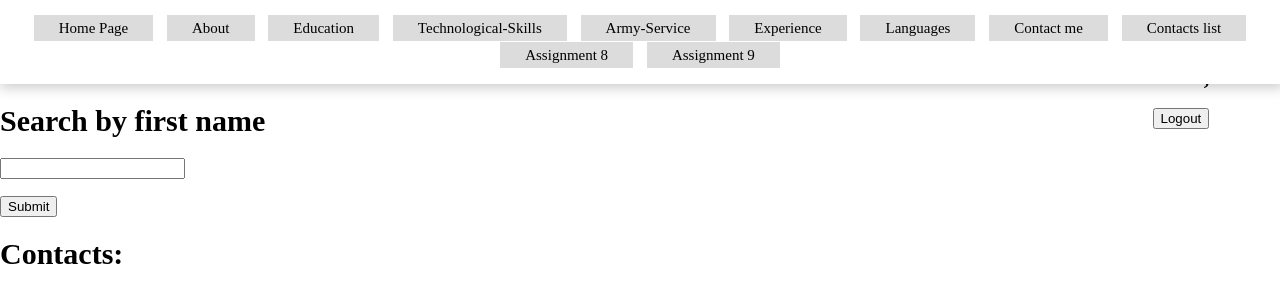
After one commit to IlanitRozenberg/hello-world, a Flask app: page /assignment9 in a window 1280 px wide. The commit adds this page. Shown: the top 303 px of the page. Run offline with Flask 2, Linux system fonts and the light colour scheme.

Commit message:
Add files via upload

```diff
--- a/flaskProject/app.py
+++ b/flaskProject/app.py
@@ -1,6 +1,7 @@
-from flask import Flask, redirect, url_for, render_template
+from flask import Flask, redirect, url_for, render_template, request, session
 
 app = Flask(__name__)
+app.secret_key = '123'
 
 
 @app.route('/contacts')
@@ -25,8 +26,26 @@ def home_func():
 @app.route('/assignment8')
 @app.route('/assignment8/')
 def assignment8_func():
-    return render_template('assignment8.html', Hobbies=['Reading', 'Playing with my dog',
-                                                        'Spending time with family and friends'], )
+    return render_template('assignment8.html', Hobbies=[
+        'Reading', 'Playing with my dog', 'Spending time with family and friends',
+    ], )
+
+
+@app.route('/assignment9/', methods=['GET', 'POST'])
+@app.route('/assignment9', methods=['GET', 'POST'])
+def assignment9_func():
+    username = ''
+    if request.method == 'POST':
+        username = request.form['username']
+        session['username'] = username
+        if username == '':
+            session['logged_in'] = False
+        else:
+            session['logged_in'] = True
+    search = ''
+    if 'search' in request.args:
+        search = request.args['search']
+    return render_template('assignment9.html', search_term=search, username=username,)
 
 
 if __name__ == '__main__':
--- /dev/null
+++ b/flaskProject/static/assignment9.js
@@ -0,0 +1,33 @@
+function load(search) {
+    fetch("https://reqres.in/api/users?page=2").then(response => response.json())
+        .then(resJSON => extractData(resJSON.data, search)).catch(err => console.log(err));
+}
+
+function extractData (users, search_term){
+    const mainDiv = document.querySelector("main");
+    let empty = true;
+
+    for (let user of users){
+        if (search_term == "" || search_term.toLowerCase() === user.first_name.toLowerCase()) {
+            empty = false;
+            const userDiv = document.createElement("section");
+            userDiv.innerHTML = `
+            <div class="user">
+                <img src ="${user.avatar}">
+                <br>
+                <span class="first_name">${user.id}. ${user.first_name}</span>
+                <span class="last_name">${user.last_name}</span>
+                <br>
+                <a href="mailto:${user.email}">${user.first_name}'s mail</a><br>
+            </div
+            `
+            mainDiv.appendChild(userDiv);
+        }
+    }
+
+    if (empty){
+        const emptyDiv = document.createElement("section");
+        emptyDiv.innerHTML = "<h1> No result found </h1>";
+        mainDiv.appendChild(emptyDiv);
+    }
+}
--- /dev/null
+++ b/flaskProject/static/header.css
@@ -0,0 +1,40 @@
+body{
+    margin:0px;
+    font-size:15px;
+    font-family:century gothic;
+}
+
+Header{
+    display: unset;
+}
+/*MENU*/
+
+.menu{
+    width:100%;
+    position: sticky;
+    top: 0;
+    background-color: white;
+    box-shadow: 2px 2px 12px 2px rgba(0, 0, 0, 0.2);
+    margin: auto;
+    text-align: center;
+    z-index:2;
+}
+.menu ul{
+    width:100%;
+    margin:auto;
+    padding:15px 0px;
+}
+.menu li{
+    display:inline-block;
+    padding:5px;
+}
+.menu a{
+    text-decoration:none;
+    color:black;
+    background-color:gainsboro;
+    padding:5px 25px;
+}
+.menu a:hover{
+    color:lightslategray;
+    background-color:rgba(176, 196, 222, 0.3);
+}
--- a/flaskProject/templates/Header.html
+++ b/flaskProject/templates/Header.html
@@ -1,4 +1,18 @@
+<link rel="stylesheet" href="../static/header.css">
 <header>
-    {% set Title = 'Hobbies' %}
-    <h1> {{ Title | upper }} </h1>
+<div class="menu">
+        <ul>
+            <li><a href="{{ url_for('home_func') }}">Home Page </a></li>
+            <li><a href="{{ url_for('home_func') }}#conteneur-about">About</a></li>
+            <li><a href="{{ url_for('home_func') }}#conteneur-Education">Education</a></li>
+            <li><a href="{{ url_for('home_func') }}#conteneur-Technological-Skills">Technological-Skills</a></li>
+            <li><a href="{{ url_for('home_func') }}#conteneur-Army-Service">Army-Service</a></li>
+            <li><a href="{{ url_for('home_func') }}#conteneur-Experience">Experience</a></li>
+            <li><a href="{{ url_for('home_func') }}#conteneur-Languages">Languages</a></li>
+            <li><a href="{{ url_for('contact_me_func') }}">Contact me</a></li>
+            <li><a href="{{ url_for('contacts_func') }}">Contacts list</a></li>
+            <li><a href="{{ url_for('assignment8_func') }}">Assignment 8</a></li>
+            <li><a href="{{ url_for('assignment9_func') }}">Assignment 9</a></li>
+        </ul>
+    </div>
 </header>
--- /dev/null
+++ b/flaskProject/templates/assignment9.html
@@ -0,0 +1,45 @@
+<!DOCTYPE html>
+<html lang="en">
+<head>
+    <meta charset="UTF-8">
+    <title>Assignment 9</title>
+    <script src="../static/assignment9.js"></script>
+</head>
+<body>
+    {% include ('header.html') %}
+    <script> load('{{ search_term }}')</script>
+    <div class="search-form">
+        <div class="search-input-box">
+            <form method="GET" action="/assignment9">
+                <h1>Search by first name</h1>
+                <input name="search"><br><br>
+                <input type="submit">
+            </form>
+        </div>
+
+    </div>
+    <div class="contact-list-9">
+        <h1>Contacts:</h1>
+        <main>
+        </main>
+    </div>
+    <div class="credentials" style="position: absolute; top: 45px; right: 15px">
+        {% if session.get('logged_in') == False %}
+            <div class="register">
+                <form method="POST" action="/assignment9">
+                    <h2>username:</h2>
+                    <input name="username"><br><br>
+                    <input type="submit">
+                </form>
+            </div>
+        {% else %}
+            <div class="logged">
+                <h2>Hello, {{ session.get('username') }}</h2>
+                <form method="POST" action="/assignment9">
+                    <button type="submit" name="username" value="">Logout</button>
+                </form>
+            </div>
+        {% endif %}
+    </div>
+</body>
+</html>
--- a/flaskProject/templates/contact_list.html
+++ b/flaskProject/templates/contact_list.html
@@ -3,7 +3,8 @@
 <head>
 </head>
 <body>
-    {% include ('home-button.html') %}
+    {% include ('header.html') %}
+
     <h1> Users</h1>
 
     {% block contact_list %}
--- a/flaskProject/templates/contact_me.html
+++ b/flaskProject/templates/contact_me.html
@@ -8,7 +8,8 @@
     <script src="../static/CV-JS.js"></script>
 </head>
 <body>
-    {% include ('home-button.html') %}
+    {% include ('header.html') %}
+
     <div id="conteneur-contact">
         <div class="contact">
             <h2>Contact me</h2>
```
Also changed, not shown: flaskProject/static/cvCss.css (+0 -31 lines), flaskProject/templates/CV.html (+1 -13 lines), flaskProject/templates/assignment8.html (+5 -2 lines).
